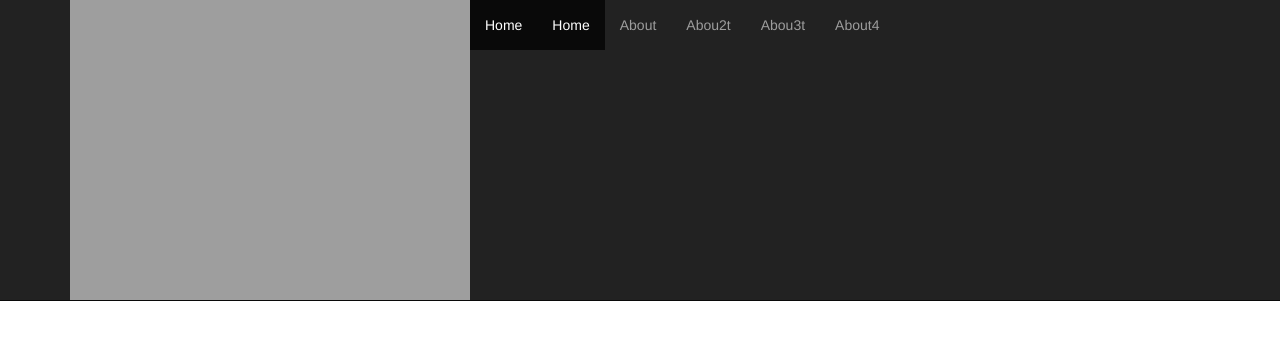
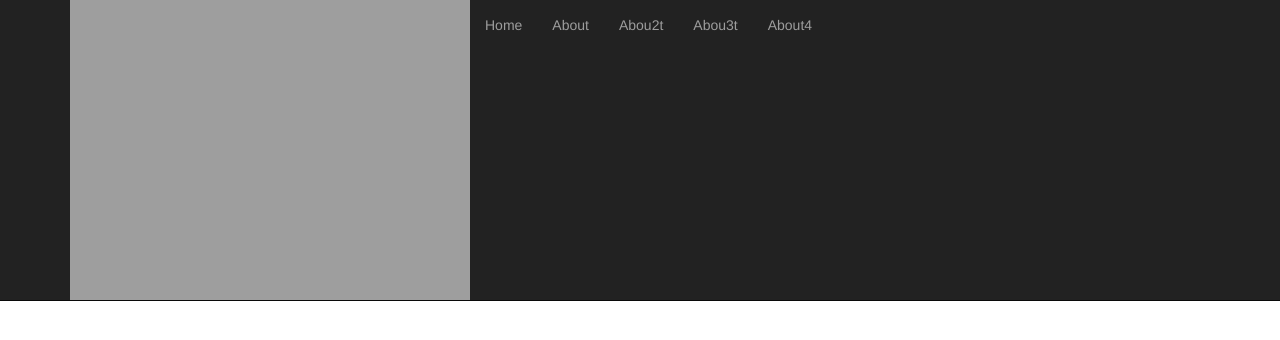
Before and after one commit to rawcopy/rawcopy.github.io, a Jekyll site: the page built from index.md, in a window 1280 px wide. Shown: the top 340 px of the page. Built offline with Jekyll 4.4.1, drawn with Linux system fonts in a browser that asks for light colours; nearby versions of some CDN libraries.

Commit message:
Update default.html

```diff
--- a/_layouts/default.html
+++ b/_layouts/default.html
@@ -23,8 +23,7 @@
         </div>
         <div id="navbar" class="collapse navbar-collapse">
           <ul class="nav navbar-nav">
-            <li class="active"><a href="#">Home</a></li>
-            <li class="active"><a href="Home">Home</a></li>
+            <li><a href="#">Home</a></li>
             <li><a href="about">About</a></li>
             <li><a href="about">Abou2t</a></li>
             <li><a href="about">Abou3t</a></li>
```
